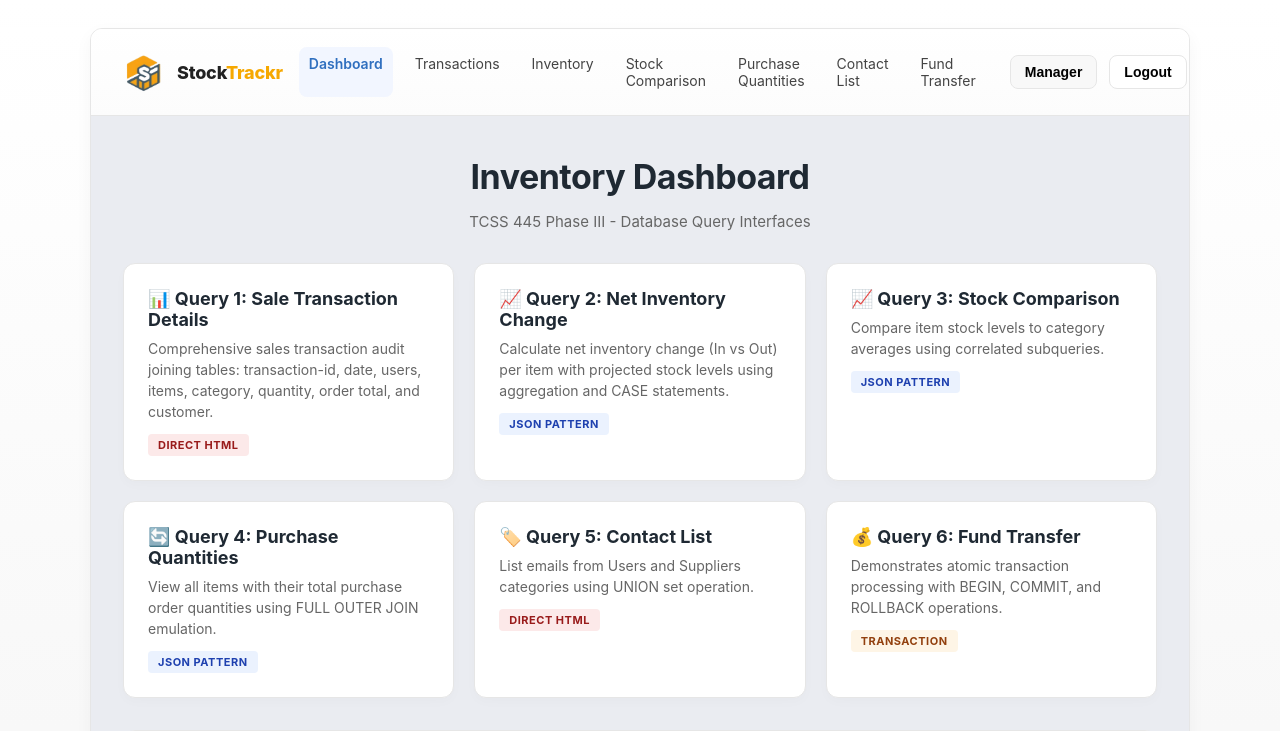
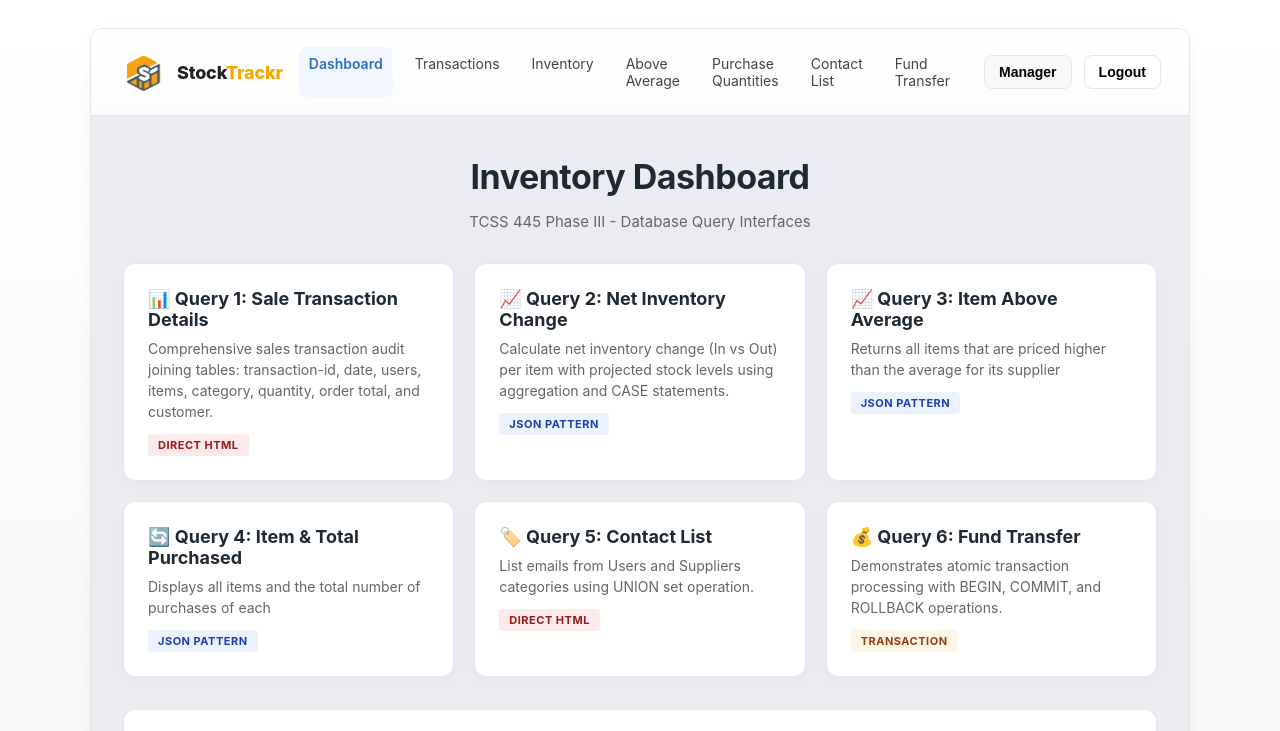
Before and after one commit to NatanArt/StockTrackr, a website: page public/index.html in a window 1280 px wide. Shown: the top 731 px of the page. Drawn offline with Linux system fonts and the light colour scheme.

Commit message:
Updated UI.

```diff
--- a/public/index.html
+++ b/public/index.html
@@ -22,7 +22,7 @@
                 <a href="index.html" aria-current="page">Dashboard</a>
                 <a href="query1.html">Transactions</a>
                 <a href="query2.html">Inventory</a>
-                <a href="query3.html">Stock Comparison</a>
+                <a href="query3.html">Above Average</a>
                 <a href="query4.html">Purchase Quantities</a>
                 <a href="query5.html">Contact List</a>
                 <a href="query6.html">Fund Transfer</a>
@@ -54,14 +54,14 @@
             </a>
 
             <a href="query3.html" class="query-card">
-                <h3>📈 Query 3: Stock Comparison</h3>
-                <p>Compare item stock levels to category averages using correlated subqueries.</p>
+                <h3>📈 Query 3: Item Above Average</h3>
+                <p>Returns all items that are priced higher than the average for its supplier</p>
                 <span class="query-badge badge-json">JSON Pattern</span>
             </a>
 
             <a href="query4.html" class="query-card">
-                <h3>🔄 Query 4: Purchase Quantities</h3>
-                <p>View all items with their total purchase order quantities using FULL OUTER JOIN emulation.</p>
+                <h3>🔄 Query 4: Item & Total Purchased</h3>
+                <p>Displays all items and the total number of purchases of each</p>
                 <span class="query-badge badge-json">JSON Pattern</span>
             </a>
 
```
Also changed, not shown: public/query1.html (+1 -1 lines), public/query2.html (+1 -1 lines), public/query3.html (+1 -1 lines), public/query4.html (+1 -1 lines), public/query5.html (+1 -1 lines).
